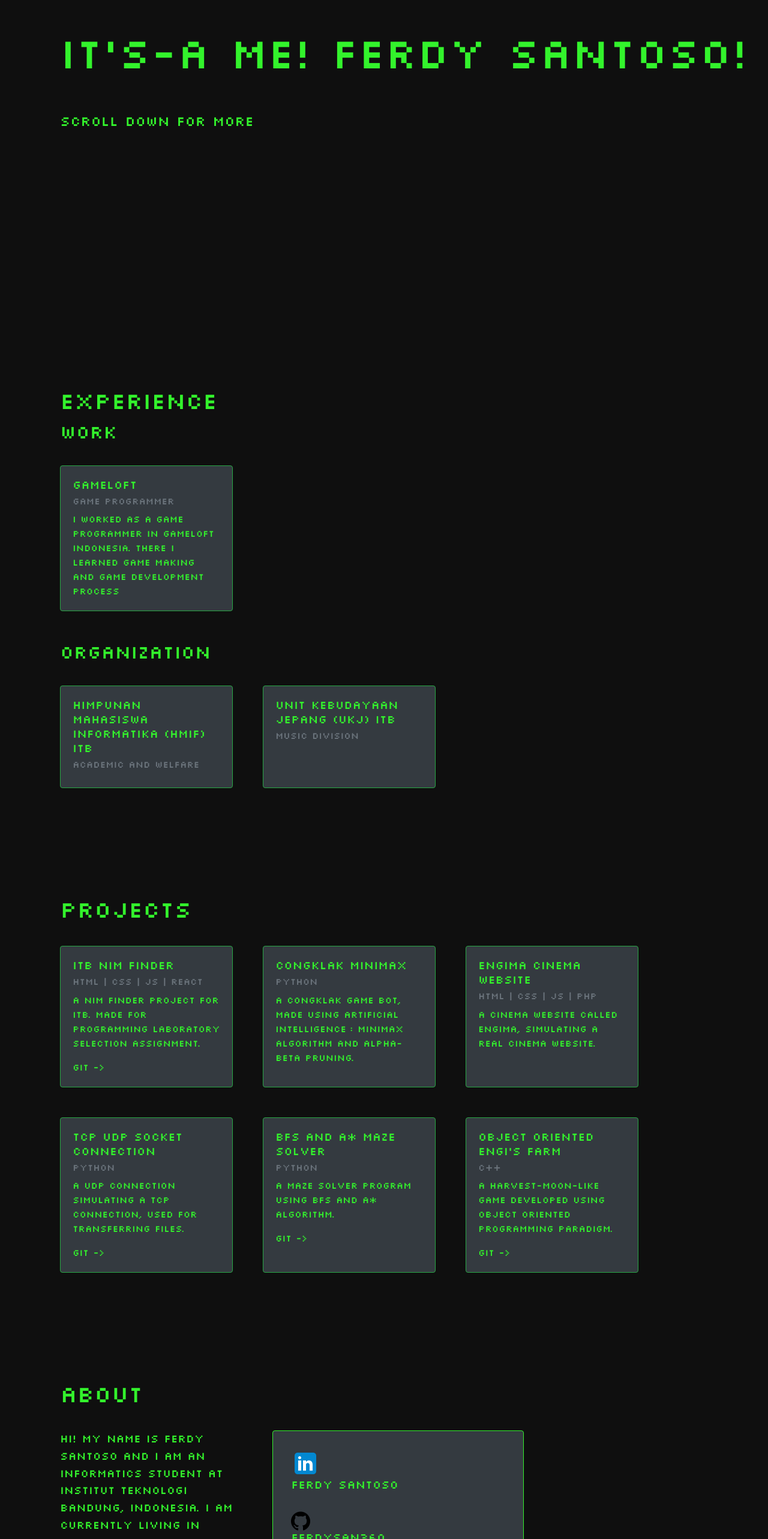
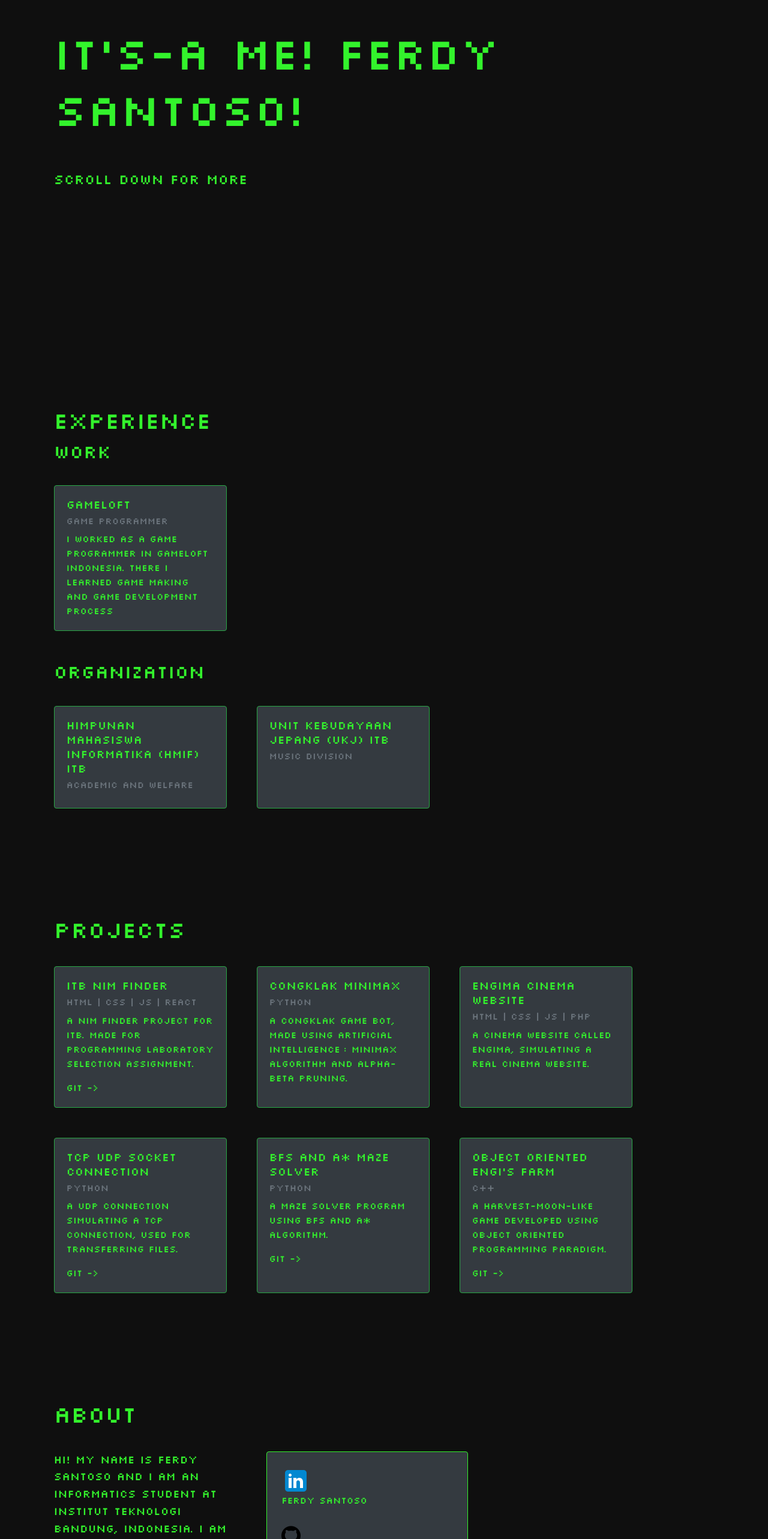
Before and after one commit to ferdysan360/ferdy-website, a React (Create React App) app: page / in a window 1280 px wide. Shown: the part 234-2800 px from the top of the page at 60% size. Built offline with nearby package versions, Linux system fonts and the light colour scheme.

Commit message:
Fix non responsive bug

```diff
--- a/src/Containers/About/About.css
+++ b/src/Containers/About/About.css
@@ -3,7 +3,7 @@
     width: 100%;
     background-color: #0f0f0f;
     color: #33f32c;
-    padding: 0 0 50px 100px;
+    padding: 0 0 50px 7vw;
 }
 
 .about-title {
@@ -30,7 +30,7 @@
 
 .about-item-contacts {
     margin: 0 0 3% 0;
-    padding: 30px;
+    padding: 3vh;
     background-color: #343A40;
     border: 1px solid #33f32c;
     border-radius: 4px;
--- a/src/Containers/About/About.js
+++ b/src/Containers/About/About.js
@@ -29,28 +29,28 @@ class About extends Component {
                         <div className="contacts-item">
                             <a href="https://www.linkedin.com/in/ferdy-santoso-063a73149/" target="_blank" rel="noopener noreferrer">
                                 <img src={require("../../Assets/linkedin.png")} alt="linkedin" />
-                                <h5>Ferdy Santoso</h5>
+                                <h6>Ferdy Santoso</h6>
                             </a>
                         </div>
                         <br />
                         <div className="contacts-item">
                             <a href="https://github.com/ferdysan360" target="_blank" rel="noopener noreferrer">
                                 <img src={require("../../Assets/github.png")} alt="github"/>
-                                <h5>ferdysan360</h5>
+                                <h6>ferdysan360</h6>
                             </a>
                         </div>
                         <br/>
                         <div className="contacts-item">
                             <a href="https://gitlab.com/13517116" target="_blank" rel="noopener noreferrer">
                                 <img src={require("../../Assets/gitlab.png")} alt="gitlab"/>
-                                <h5>ferdysan</h5>
+                                <h6>ferdysan</h6>
                             </a>
                         </div>
                         <br/>
                         <div className="contacts-item">
                             <a href="mailto:ferdysantoso9999@gmail.com" target="_blank" rel="noopener noreferrer">
                                 <img src={require("../../Assets/gmail.png")} alt="gmail"/>
-                                <h5>ferdysantoso9999@gmail.com</h5>
+                                <h6>ferdysantoso9999@gmail.com</h6>
                             </a>
                         </div>
                     </div>
--- a/src/Containers/Experience/Experience.css
+++ b/src/Containers/Experience/Experience.css
@@ -3,7 +3,7 @@
     width: 100%;
     background-color: #0f0f0f;
     color: #33f32c;
-    padding: 0 0 50px 100px;
+    padding: 0 0 50px 7vw;
 }
 
 .experience-title {
@@ -12,7 +12,7 @@
 
 .under-construction {
     margin: 10%;
-    font-size: 40pt;
+    font-size: 3em;
 }
 
 .experience-flex {
--- a/src/Containers/Projects/Projects.css
+++ b/src/Containers/Projects/Projects.css
@@ -3,7 +3,7 @@
     width: 100%;
     background-color: #0f0f0f;
     color: #33f32c;
-    padding: 0 0 50px 100px;
+    padding: 0 0 50px 7vw;
 }
 
 .projects-title {
--- a/src/Containers/Title/Title.css
+++ b/src/Containers/Title/Title.css
@@ -3,7 +3,7 @@
     width: 100%;
     background-color: #0f0f0f;
     color: #33f32c;
-    padding: 0 0 0 100px;
+    padding: 0 0 0 7vw;
 }
 
 .particles {
@@ -18,7 +18,7 @@
 }
 
 .title-header {
-    font-size: 56pt;
+    font-size: 3em;
 }
 
 .scroll-down {
```
